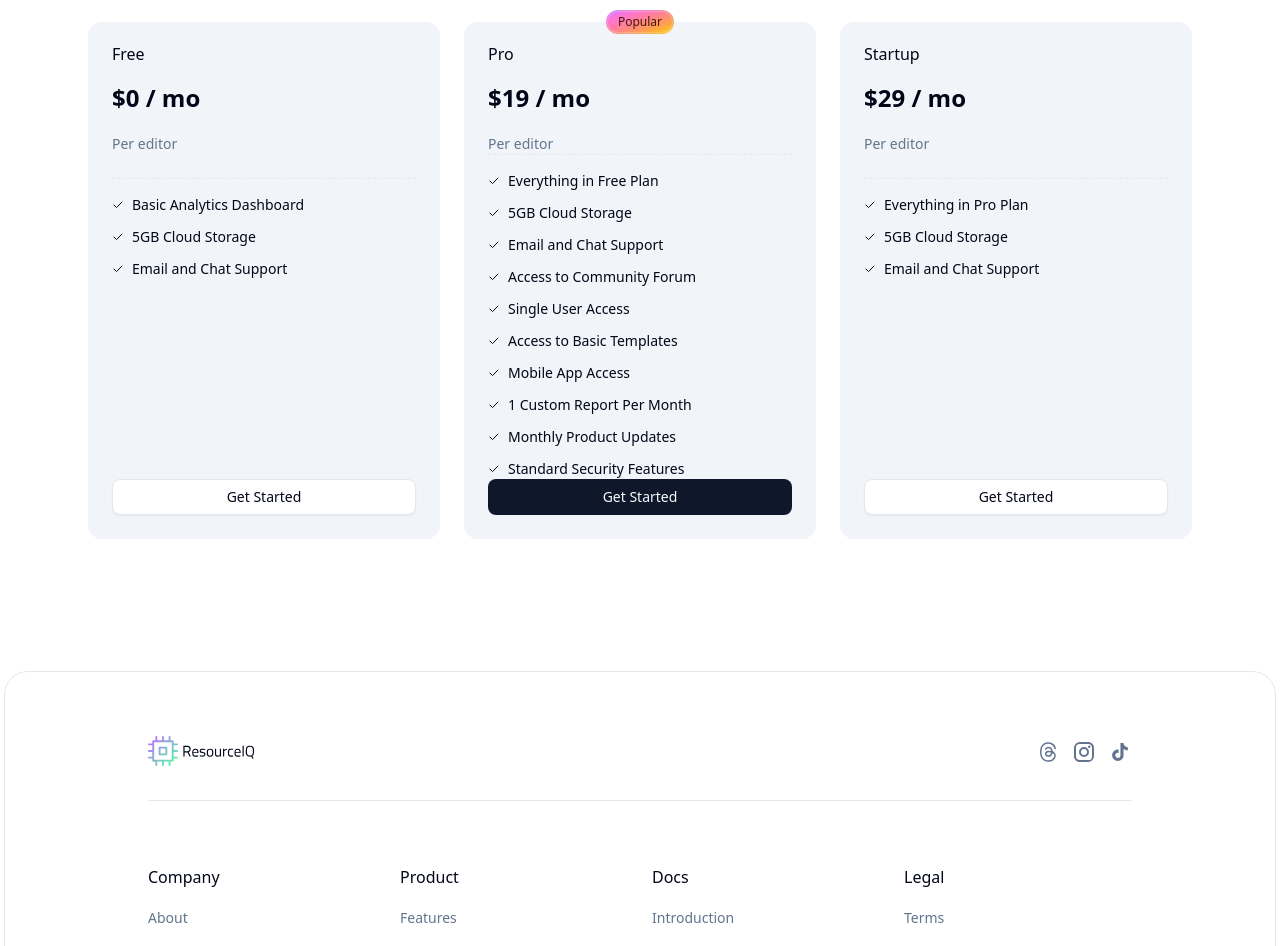
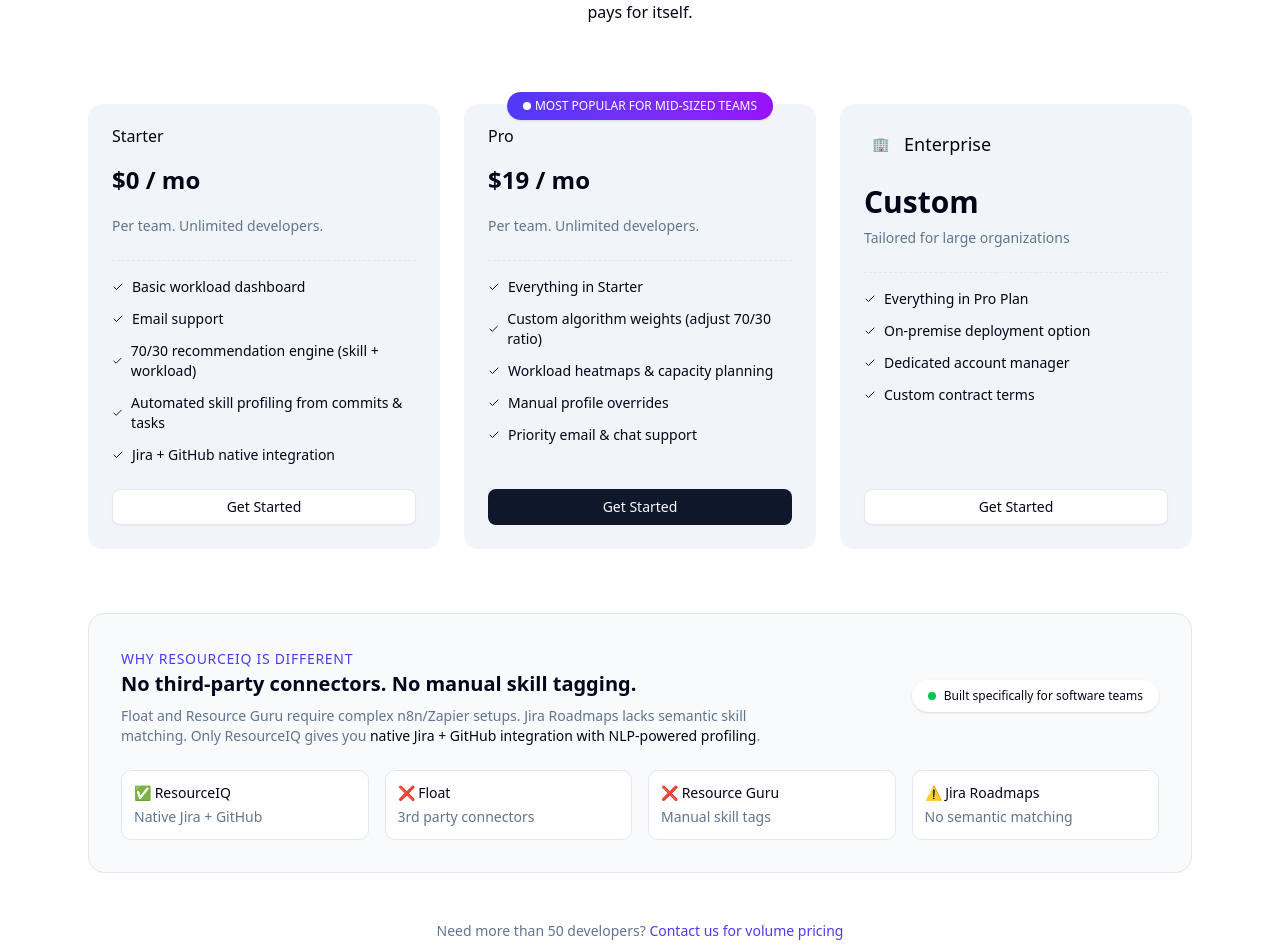
Before and after one commit to ResourceIQ/Landing, a Next.js app: page /pricing in a window 1280 px wide. Shown: the part 306-1252 px from the top of the page. Built offline with nearby package versions, Linux system fonts and the light colour scheme.

Commit message:
Revamp pricing section header content, update Starter and Pro card details, and remove the Startup pricing card.

```diff
--- a/components/pricing-section.tsx
+++ b/components/pricing-section.tsx
@@ -3,28 +3,39 @@ import { Button } from '@/components/ui/button'
 import { Card, CardContent, CardDescription, CardFooter, CardHeader, CardTitle } from '@/components/ui/card'
 import { Check } from 'lucide-react'
 
+
 export default function Pricing() {
     return (
         <section className="py-16 md:py-32">
             <div className="mx-auto max-w-6xl px-6">
+                {/* Header */}
                 <div className="mx-auto max-w-2xl space-y-6 text-center">
-                    <h1 className="text-center text-4xl font-semibold lg:text-5xl">Pricing that Scales with You</h1>
-                    <p>Gemini is evolving to be more than just the models. It supports an entire to the APIs and platforms helping developers and businesses innovate.</p>
+                    <span className="inline-block rounded-full bg-blue-50 px-3 py-1 text-xs font-medium text-blue-700 dark:bg-blue-950 dark:text-blue-300">
+                        Simple, transparent pricing
+                    </span>
+                    <h1 className="text-center text-3xl font-semibold lg:text-4xl">
+                        Built for software teams, <br className="hidden sm:block" />
+                        <span className="bg-gradient-to-r from-indigo-600 to-purple-600 bg-clip-text text-transparent">not enterprise budgets</span>
+                    </h1>
+                    <p>No complex contracts. No per-feature upselling. Just intelligent developer allocation that pays for itself.</p>
                 </div>
+                {/* Header END */}
 
+
+                {/* Card */}
                 <div className="mt-8 grid gap-6 [--color-card:var(--color-muted)] *:border-none *:shadow-none md:mt-20 md:grid-cols-3 dark:[--color-muted:var(--color-zinc-900)]">
                     <Card className="bg-muted flex flex-col">
                         <CardHeader>
-                            <CardTitle className="font-medium">Free</CardTitle>
+                            <CardTitle className="font-medium">Starter</CardTitle>
                             <span className="my-3 block text-2xl font-semibold">$0 / mo</span>
-                            <CardDescription className="text-sm">Per editor</CardDescription>
+                            <CardDescription className="text-sm">Per team. Unlimited developers.</CardDescription>
                         </CardHeader>
 
                         <CardContent className="space-y-4">
                             <hr className="border-dashed" />
 
                             <ul className="list-outside space-y-3 text-sm">
-                                {['Basic Analytics Dashboard', '5GB Cloud Storage', 'Email and Chat Support'].map((item, index) => (
+                                {['Basic workload dashboard', 'Email support', '70/30 recommendation engine (skill + workload)', 'Automated skill profiling from commits & tasks', 'Jira + GitHub native integration'].map((item, index) => (
                                     <li
                                         key={index}
                                         className="flex items-center gap-2">
@@ -40,25 +51,31 @@ export default function Pricing() {
                                 asChild
                                 variant="outline"
                                 className="w-full">
-                                <Link href="">Get Started</Link>
+                                <Link href="/preregistration">Get Started</Link>
                             </Button>
                         </CardFooter>
                     </Card>
 
                     <Card className="bg-muted relative">
-                        <span className="bg-linear-to-br/increasing absolute inset-x-0 -top-3 mx-auto flex h-6 w-fit items-center rounded-full from-purple-400 to-amber-300 px-3 py-1 text-xs font-medium text-amber-950 ring-1 ring-inset ring-white/20 ring-offset-1 ring-offset-gray-950/5">Popular</span>
+                        <span className="absolute -top-3 left-0 right-0 mx-auto flex w-fit items-center gap-1 rounded-full bg-gradient-to-r from-indigo-600 to-purple-600 px-4 py-1.5 text-xs font-medium text-white shadow-sm">
+                            <span className="relative flex h-2 w-2">
+                                <span className="absolute inline-flex h-full w-full animate-ping rounded-full bg-white opacity-75"></span>
+                                <span className="relative inline-flex h-2 w-2 rounded-full bg-white"></span>
+                            </span>
+                            MOST POPULAR FOR MID-SIZED TEAMS
+                        </span>
 
-                        <div className="flex flex-col">
+
                         <CardHeader>
                             <CardTitle className="font-medium">Pro</CardTitle>
                             <span className="my-3 block text-2xl font-semibold">$19 / mo</span>
-                                <CardDescription className="text-sm">Per editor</CardDescription>
+                            <CardDescription className="text-sm">Per team. Unlimited developers.</CardDescription>
                         </CardHeader>
 
                         <CardContent className="space-y-4">
                             <hr className="border-dashed" />
                             <ul className="list-outside space-y-3 text-sm">
-                                    {['Everything in Free Plan', '5GB Cloud Storage', 'Email and Chat Support', 'Access to Community Forum', 'Single User Access', 'Access to Basic Templates', 'Mobile App Access', '1 Custom Report Per Month', 'Monthly Product Updates', 'Standard Security Features'].map((item, index) => (
+                                {['Everything in Starter', 'Custom algorithm weights (adjust 70/30 ratio)', 'Workload heatmaps & capacity planning', 'Manual profile overrides', 'Priority email & chat support'].map((item, index) => (
                                     <li
                                         key={index}
                                         className="flex items-center gap-2">
@@ -69,28 +86,36 @@ export default function Pricing() {
                             </ul>
                         </CardContent>
 
-                            <CardFooter>
+                        <CardFooter className='mt-auto'>
                             <Button
                                 asChild
                                 className="w-full">
-                                    <Link href="">Get Started</Link>
+                                <Link href="/preregistration">Get Started</Link>
                             </Button>
                         </CardFooter>
-                        </div>
                     </Card>
 
                     <Card className="bg-muted flex flex-col">
                         <CardHeader>
-                            <CardTitle className="font-medium">Startup</CardTitle>
-                            <span className="my-3 block text-2xl font-semibold">$29 / mo</span>
-                            <CardDescription className="text-sm">Per editor</CardDescription>
+                            <div className="flex items-center gap-2">
+                                <div className="flex h-8 w-8 items-center justify-center rounded-lg bg-slate-100 dark:bg-slate-800">
+                                    <span className="text-sm font-bold">🏢</span>
+                                </div>
+                                <CardTitle className="text-lg font-medium">Enterprise</CardTitle>
+                            </div>
+                            <div className="mt-4">
+                                <span className="text-3xl font-bold">Custom</span>
+                            </div>
+                            <CardDescription className="text-sm">
+                                Tailored for large organizations
+                            </CardDescription>
                         </CardHeader>
 
                         <CardContent className="space-y-4">
                             <hr className="border-dashed" />
 
                             <ul className="list-outside space-y-3 text-sm">
-                                {['Everything in Pro Plan', '5GB Cloud Storage', 'Email and Chat Support'].map((item, index) => (
+                                {['Everything in Pro Plan', 'On-premise deployment option', 'Dedicated account manager', 'Custom contract terms'].map((item, index) => (
                                     <li
                                         key={index}
                                         className="flex items-center gap-2">
@@ -106,10 +131,67 @@ export default function Pricing() {
                                 asChild
                                 variant="outline"
                                 className="w-full">
-                                <Link href="">Get Started</Link>
+                                <Link href="/preregistration">Get Started</Link>
                             </Button>
                         </CardFooter>
                     </Card>
+                </div>
+                {/* Card END */}
+
+                {/* COMPETITIVE COMPARISON */}
+                <div className="mt-16 rounded-2xl border bg-slate-50 p-6 dark:bg-slate-900/50 md:p-8">
+                    <div className="flex flex-col items-start gap-4 md:flex-row md:items-center md:justify-between">
+                        <div className="space-y-2">
+                            <span className="text-sm font-medium uppercase tracking-wider text-indigo-600 dark:text-indigo-400">
+                                Why ResourceIQ is different
+                            </span>
+                            <h3 className="text-xl font-semibold">
+                                No third-party connectors. No manual skill tagging.
+                            </h3>
+                            <p className="text-muted-foreground max-w-2xl text-sm">
+                                Float and Resource Guru require complex n8n/Zapier setups.
+                                Jira Roadmaps lacks semantic skill matching. Only ResourceIQ gives you
+                                <span className="font-medium text-foreground"> native Jira + GitHub integration with NLP-powered profiling</span>.
+                            </p>
+                        </div>
+                        <div className="flex shrink-0 items-center gap-2 rounded-full bg-white px-4 py-2 text-xs shadow-sm dark:bg-slate-800">
+                            <span className="relative flex h-2 w-2">
+                                <span className="absolute inline-flex h-full w-full animate-ping rounded-full bg-green-400 opacity-75"></span>
+                                <span className="relative inline-flex h-2 w-2 rounded-full bg-green-500"></span>
+                            </span>
+                            <span>Built specifically for software teams</span>
+                        </div>
+                    </div>
+
+
+                    <div className="mt-6 grid grid-cols-2 gap-3 text-xs md:grid-cols-4 md:gap-4 md:text-sm">
+                        <div className="rounded-lg border bg-white p-3 dark:bg-slate-950">
+                            <div className="font-medium">✅ ResourceIQ</div>
+                            <div className="text-muted-foreground mt-1">Native Jira + GitHub</div>
+                        </div>
+                        <div className="rounded-lg border bg-white p-3 dark:bg-slate-950">
+                            <div className="font-medium">❌ Float</div>
+                            <div className="text-muted-foreground mt-1">3rd party connectors</div>
+                        </div>
+                        <div className="rounded-lg border bg-white p-3 dark:bg-slate-950">
+                            <div className="font-medium">❌ Resource Guru</div>
+                            <div className="text-muted-foreground mt-1">Manual skill tags</div>
+                        </div>
+                        <div className="rounded-lg border bg-white p-3 dark:bg-slate-950">
+                            <div className="font-medium">⚠️ Jira Roadmaps</div>
+                            <div className="text-muted-foreground mt-1">No semantic matching</div>
+                        </div>
+                    </div>
+                </div>
+
+                {/* for cutome */}
+                <div className="mt-12 text-center">
+                    <p className="text-muted-foreground text-sm">
+                        Need more than 50 developers? {' '}
+                        <Link href="/preregistration" className="font-medium text-indigo-600 underline-offset-2 hover:underline dark:text-indigo-400">
+                            Contact us for volume pricing
+                        </Link>
+                    </p>
                 </div>
             </div>
         </section>
```
Lines whose indentation alone changed are shown as unchanged.
